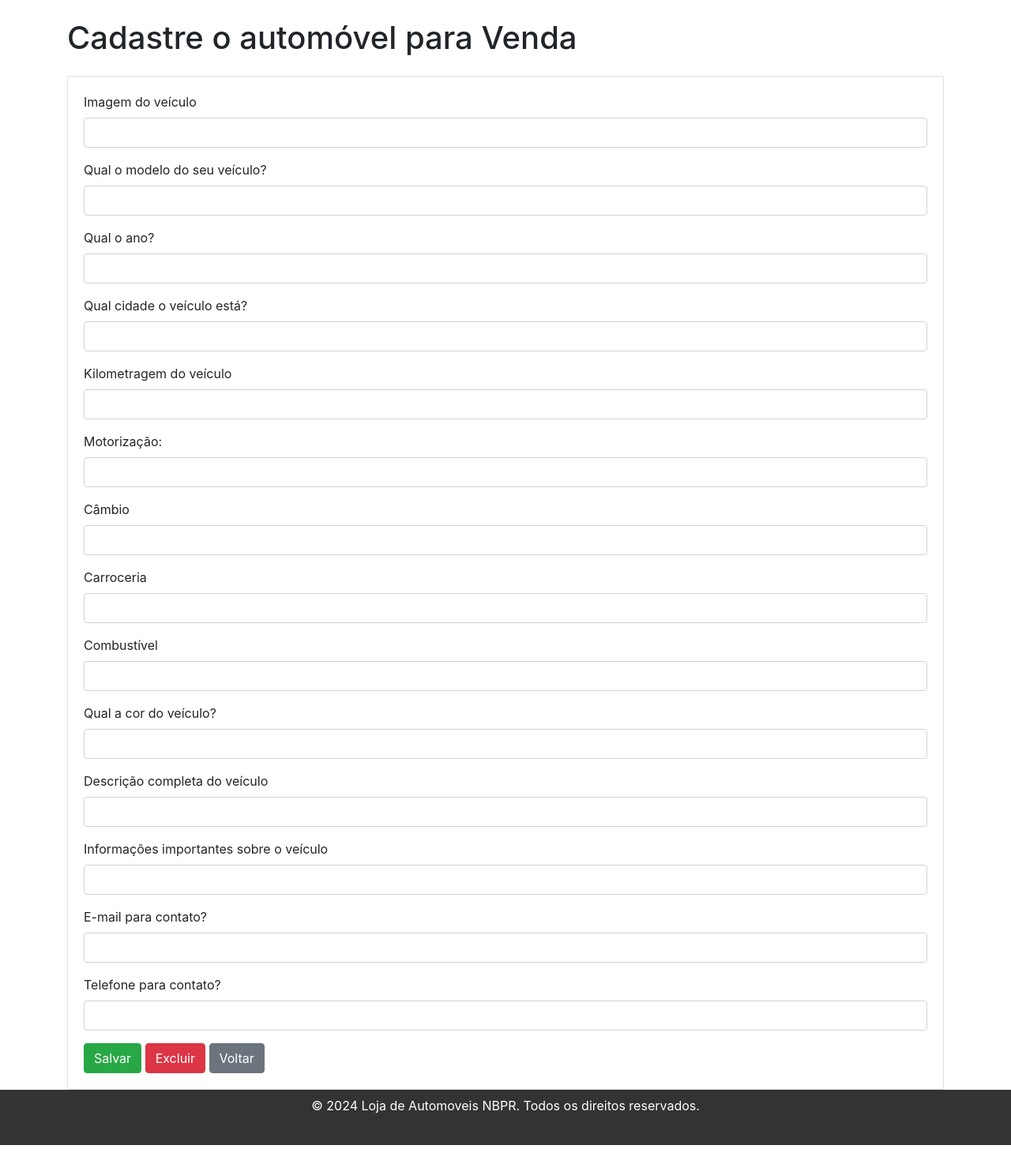
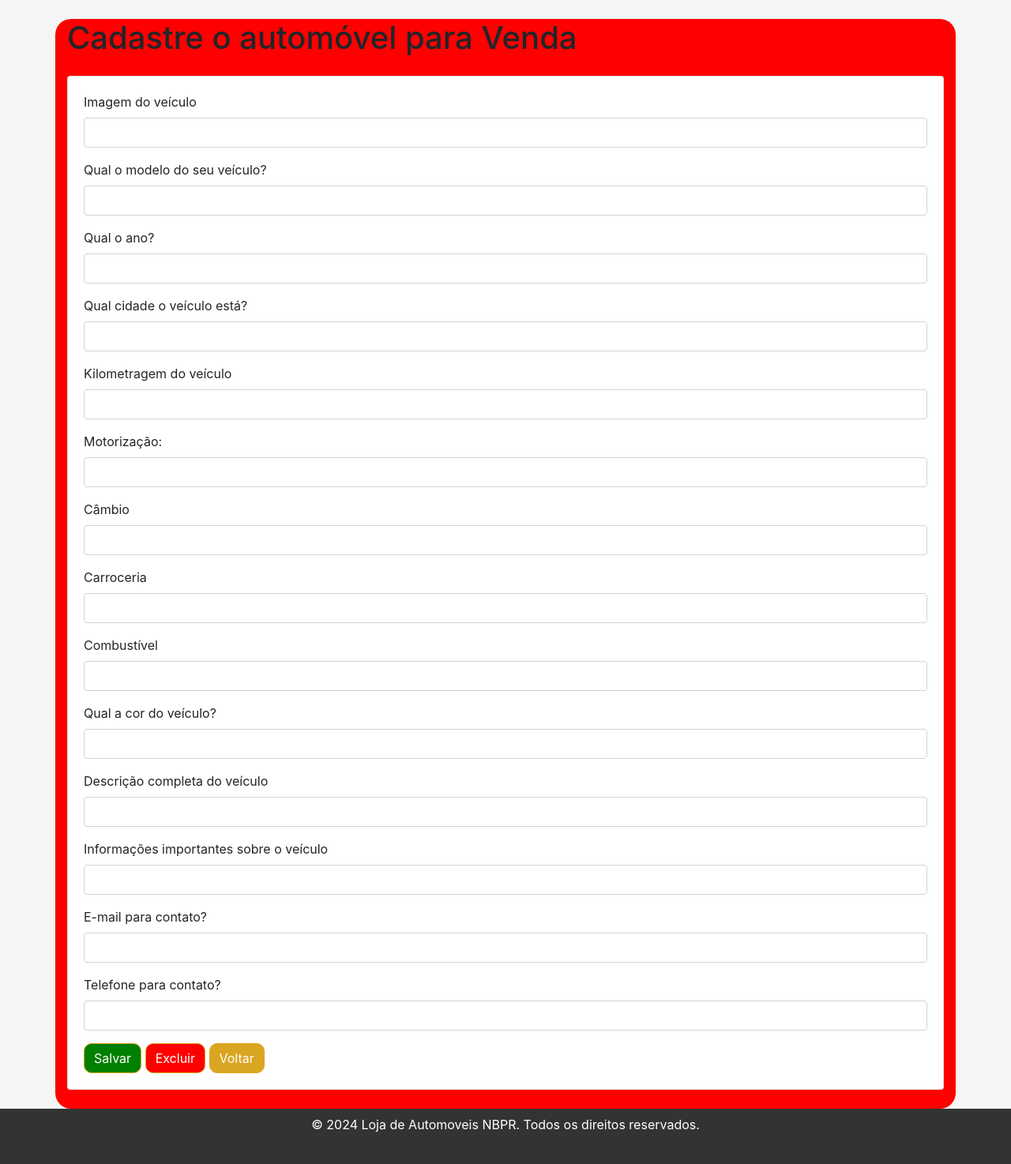
Before and after one commit to BrunoArrudas/Loja_Automoveis_NBPR, a PHP site: page /registroCarro.php in a window 1280 px wide. Shown: the part 121-1595 px from the top of the page at 79% size. Before the commit the page ends 1571 px from the top, so only its background shows below. Run offline with PHP 8.4, Linux system fonts and the light colour scheme.

Commit message:
MVC Atualizada - Front-End e CSS Atualizado.

```diff
--- a/dao/cadastroCarroDAO.php
+++ b/dao/cadastroCarroDAO.php
@@ -128,7 +128,7 @@ class CarrosDAO {
             $stmt = $this->db->prepare($sql);
 
             $imagem_carro = $carro->getImagem();
-            $modelo_carro = $carro->getModeloCarro();
+            $modelo_carro = $carro->getModelo();
             $ano = $carro->getAno();
             $cidade = $carro->getCidade();
             $kilometragem = $carro->getKilometragem();
--- a/registroCarro.php
+++ b/registroCarro.php
@@ -130,15 +130,50 @@ if ($_SERVER['REQUEST_METHOD'] === 'POST') {
                         <input type="tel" class="form-control" id="Telefone" name="Telefone" value="<?php echo $carro ? $carro->setTelefone($telefone) : '' ?>" required>
                     </div>
 
-                    <button type="submit" name="save" class="btn btn-success">Salvar</button>
-                    <button type="submit" name="delete" class="btn btn-danger">Excluir</button>
-                    <a href="index.php" class="btn btn-secondary">Voltar</a>
+                    <button type="submit" name="save" id="saver" class="btn btn-success">Salvar</button>
+                    <button type="submit" name="delete" id= "deleter"class="btn btn-danger">Excluir</button>
+                    <a href="index.php" id= "volter" class="btn btn-secondary">Voltar</a>
                 </div>
             </div>
         </form>
     </div>
 </body>
 </html>
+
+<style>
+
+body{
+    background-color: whitesmoke;
+}
+
+.container{
+    background-color: red;
+    border-radius: 20px;
+    height: 1380px;
+    width: 1300px;
+}
+#saver{
+    background-color: green;
+    border-radius: 10px;
+    border-color: goldenrod;
+}
+
+#deleter{
+    background-color: red;
+    border-radius: 10px;
+    border-color: goldenrod;
+}
+
+#volter{
+    background-color: goldenrod;
+    border-radius: 10px;
+    border-color: goldenrod;
+}
+
+
+
+
+</style>
 
 <?php
 
--- /dev/null
+++ b/style.css
@@ -0,0 +1,4 @@
+.container{
+background-color: goldenrod);
+
+}
```
Also changed, not shown: index.php (+27 -1 lines).
